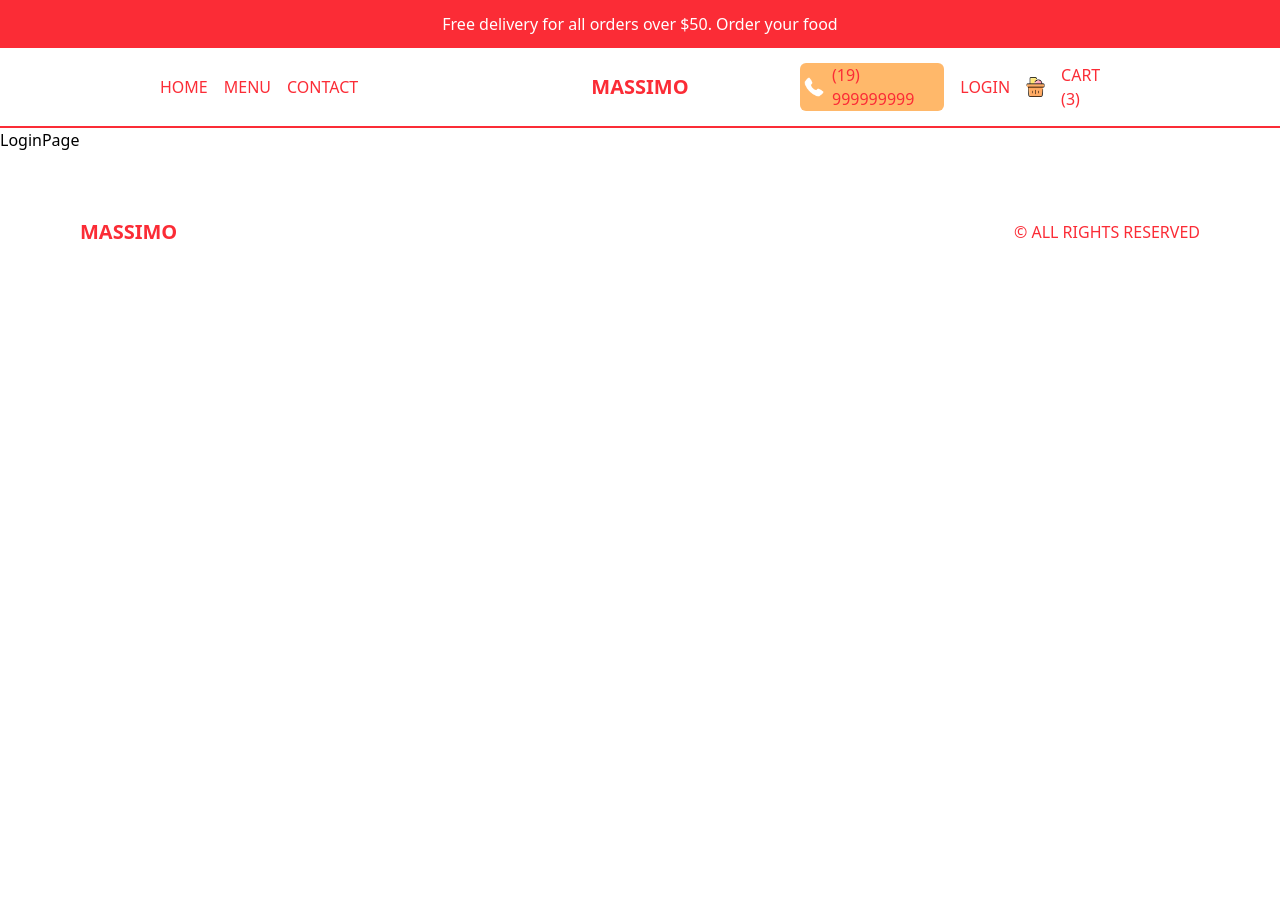
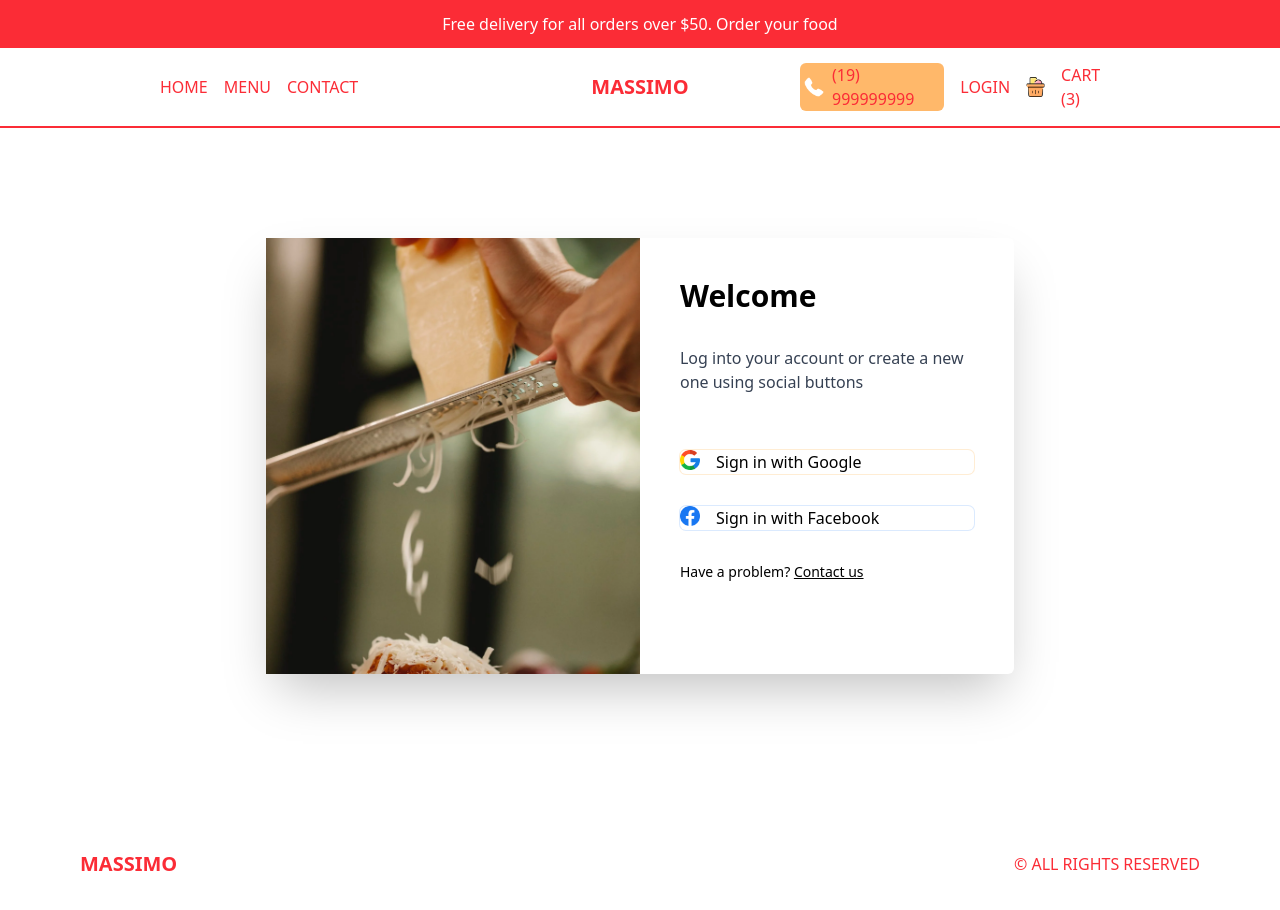
Before and after one commit to osdeving/restaurant, a Next.js app: page /login in a window 1280 px wide. Shown: the top 910 px of the page. Before the commit the page ends 800 px from the top, so only its background shows below. Built offline with nearby package versions, Linux system fonts and the light colour scheme.

Commit message:
feat: criar login page

```diff
--- a/src/app/login/page.tsx
+++ b/src/app/login/page.tsx
@@ -1,9 +1,45 @@
 import React from 'react'
+import Image from 'next/image'
+import Link from 'next/dist/client/link'
 
-export const LoginPage = () => {
+const LoginPage = () => {
   return (
-    <div>LoginPage</div>
+    <div className="p-4 h-[calc(100vh-6rem)] md:h-[calc(100vh-9rem)] flex items-center justify-center">
+      {/* BOX CONTAINER */}
+      <div className="h-full shadow-2xl rounded-md flex flex-col md:flex-row md:h-[70%] md:w-full lg:w-[60%] 2xl:w-1/2">
+        {/* IMAGE CONTAINER */}
+        <div className="relative h-1/3 w-full md:h-full md:w-1/2">
+          <Image
+            src="/loginBg.png"
+            alt="Login Background"
+            fill
+            className="object-cover"
+          />
+        </div>
+        {/* FORM CONTAINER */}
+        <div className="p-10 flex flex-col gap-8 md:w-1/2">
+          <h1 className="font-bold text-xl xl:text-3xl">Welcome</h1>
+          <p className="mb-6 text-gray-700">Log into your account or create a new one using social buttons</p>
+
+          {/* GOOGLE SIGN IN */}
+          <button className="flex gap-4 ring-1 ring-orange-100 rounded-md">
+            <Image src="/google.png" alt="Google" width={20} height={20} className='object-contain' />
+            <span>Sign in with Google</span>
+          </button>
+
+          {/* FACEBOOK SIGN IN */}
+          <button className="flex gap-4 ring-1 ring-blue-100 rounded-md">
+            <Image src="/facebook.png" alt="Facebook" width={20} height={20} className='object-contain' />
+            <span>Sign in with Facebook</span>
+          </button>
+
+          <p className="text-sm">
+            Have a problem? <Link href="/" className="underline">Contact us</Link>
+          </p>
+        </div>
+      </div>
+    </div>
   )
 }
 
-export default LoginPage;
+export default LoginPage
```
